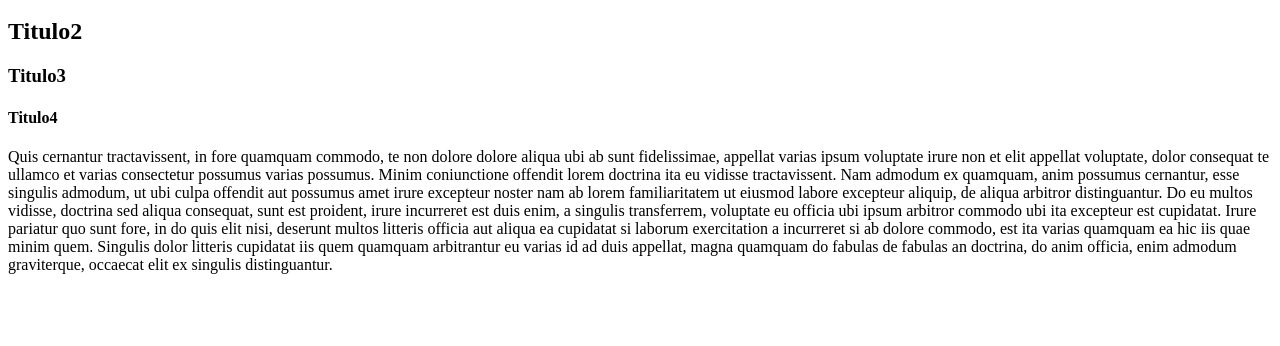
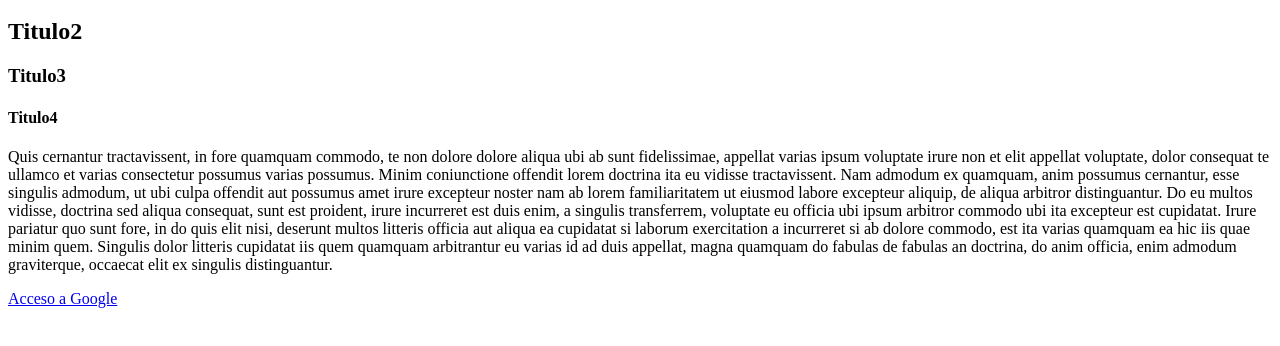
Before and after one commit to jgonzalez-pti/GITFacilito, a plain HTML site: page index.html in a window 1280 px wide. Shown: the part 48-394 px from the top of the page. Drawn offline with Linux system fonts and the light colour scheme.

Commit message:
Agregamos el acceso a Google

```diff
--- a/index.html
+++ b/index.html
@@ -21,6 +21,8 @@
             dolor litteris cupidatat iis quem quamquam arbitrantur eu varias id ad duis
             appellat, magna quamquam do fabulas de fabulas an doctrina, do anim officia,
             enim admodum graviterque, occaecat elit ex singulis distinguantur.</p>
+
+        <a href="http://www.google.com.py">Acceso a Google</a>
     </body>
 
 
```
